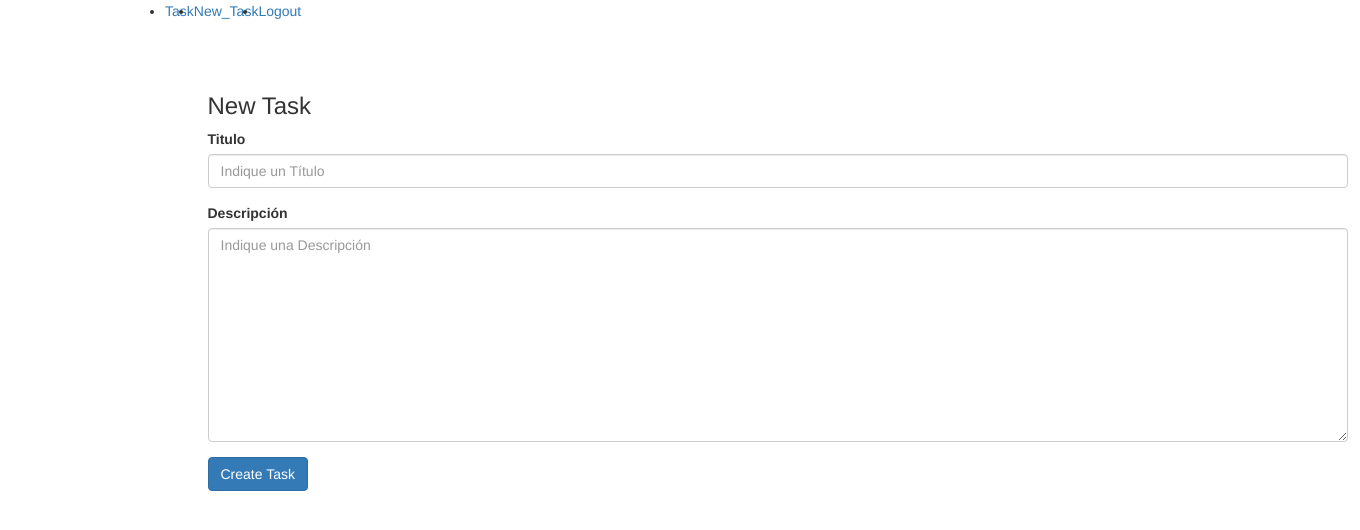
After one commit to tarsicio/python_login_system, a Flask app: page /tasks/new in a window 1360 px wide. The commit adds this page. Shown: the top 530 px of the page. Run offline with Flask 2, Linux system fonts and the light colour scheme; a user stored in the database is signed in; some libraries are stand-ins or nearby versions.

Commit message:
Aplicación culminada

```diff
--- a/app/consts.py
+++ b/app/consts.py
@@ -1,9 +1,9 @@
 LOGIN_REQUIRED = 'Inicie sesión para operar el sistema.'
+USER_CREATE = 'Usuario creado exitosamente.'
+LOGOUT = 'Sessión cerrada exitosamente.'
+ERROR_USER_PASSWORD = 'Datos incorrectos verifique.'
+LOGIN = 'Usuario autenticado exitosamente.'
 
-USER_CREATE = 'Usuario creado exitosamente.'
-
-LOGOUT = 'Sessión cerrada exitosamente.'
-
-ERROR_USER_PASSWORD = 'Datos incorrectos verifique.'
-
-LOGIN = 'Usuario autenticado exitosamente.'
+TASK_CREATE = 'Tarea creada correctamente'
+TASK_UPDATE = 'Tarea Actualizada con Exito'
+TASK_DELETE = 'Tarea eliminada correctamente'
--- a/app/forms.py
+++ b/app/forms.py
@@ -1,6 +1,6 @@
 from wtforms import Form, HiddenField
 from wtforms import validators
-from wtforms import StringField, PasswordField, BooleanField
+from wtforms import StringField, PasswordField, BooleanField, TextAreaField
 from wtforms.fields import DateField, EmailField, TelField
 
 from .models import User
@@ -28,12 +28,12 @@ class RegisterForm(Form):
 		])
 	email = EmailField('Email',[
 		validators.Length(min=1, max=100),
-		validators.DataRequired(message='El Email es Requerido'),
-		validators.Email(message='Ingrese un Email valido')
+		validators.DataRequired(message='El Email es Requerido.'),
+		validators.Email(message='Ingrese un Email valido.')
 		])
 	password = PasswordField('Password',[
 		validators.DataRequired('El Password es requerido'),
-		validators.EqualTo('confirm_password',message='La contraseña no coincide')
+		validators.EqualTo('confirm_password',message='La contraseña no coincide.')
 		])
 	confirm_password = PasswordField('Confirm password')
 	accept = BooleanField('',[
@@ -48,3 +48,12 @@ class RegisterForm(Form):
 	def validate_email(self,email):
 		if User.get_by_email(email.data):
 			raise validators.ValidationError('El Email ya esta en uso, escoja otro...!')
+
+class TaskForm(Form):
+	title = StringField('Titulo',[
+		validators.Length(min=4, max=50,message='Título fuera de rango.'),
+		validators.DataRequired(message='Título es requerido.')
+		])
+	description = TextAreaField('Descripción',[
+		validators.DataRequired(message='Descripción es requerido.')
+		],render_kw={'rows':10})
--- a/app/templates/layout.html
+++ b/app/templates/layout.html
@@ -12,17 +12,20 @@
 			<div>
 				<ul class="navbar-nav ml-auto">
 					{% if current_user.is_authenticated %}
-						<li class="nav-item active">
-							<a class="nav-link" href="{{ url_for('.task') }}">Task</a>
+						<li class="nav-item {% if active == 'tasks' %} active {% endif %}">
+							<a class="nav-link" href="{{ url_for('.tasks') }}">Task</a>
 						</li>
-						<li class="nav-item active">
+						<li class="nav-item {% if active == 'new_task' %} active {% endif %}">
+							<a class="nav-link" href="{{ url_for('.new_task') }}">New_Task</a>
+						</li>
+						<li class="nav-item">
 							<a class="nav-link" href="{{ url_for('.logout') }}">Logout</a>
 						</li>
 					{% else %}
-						<li class="nav-item active">
+						<li class="nav-item {% if active == 'login' %} active {% endif %}">
 							<a class="nav-link" href="{{ url_for('.login') }}">Login</a>
 						</li>
-						<li class="nav-item active">
+						<li class="nav-item {% if active == 'register' %} active {% endif %}">
 							<a class="nav-link" href="{{ url_for('.register') }}">Register</a>
 						</li>
 					{% endif %}
--- /dev/null
+++ b/app/templates/task/new.html
@@ -0,0 +1,20 @@
+{% extends 'layout.html' %}
+{% from "helpers/_forms.html" import render_field %}
+
+{% block container %}
+	<div class="col-md-12 col-md-offset-1">
+		<h3>New Task</h3>
+		<form class=""  method="post">
+			<input type="hidden" name="csrf_token" value="{{csrf_token()}}"\>
+			<div class="form-group">
+				 {{ render_field(form.title, class='form-control',placeholder='Indique un Título') }}
+			</div>
+			<div class="form-group">
+				{{ render_field(form.description, class='form-control',placeholder='Indique una Descripción') }}
+			</div>
+			<button class="btn btn-primary" type="submit" name="button">
+				Create Task
+			</button>
+		</form>
+	</div>
+{% endblock %}
--- a/app/views.py
+++ b/app/views.py
@@ -1,7 +1,7 @@
 from flask import Blueprint
-from flask import render_template, request, flash, redirect, url_for
-from .forms import LoginForm, RegisterForm
-from .models import User
+from flask import render_template, request, flash, redirect, url_for, abort
+from .forms import LoginForm, RegisterForm, TaskForm
+from .models import User, Task
 from flask_login import login_user, logout_user, login_required, current_user
 
 from . import login_manager
@@ -30,7 +30,7 @@ def logout():
 @page.route('/login', methods=['GET','POST'])
 def login():
 	if current_user.is_authenticated:
-		return redirect(url_for('.task'))
+		return redirect(url_for('.tasks'))
 
 	form = LoginForm(request.form)
 	if request.method == 'POST' and form.validate():
@@ -38,16 +38,16 @@ def login():
 		if user and user.verify_password(form.password.data):
 			login_user(user)
 			flash(LOGIN)
-			return redirect(url_for('.task'))
+			return redirect(url_for('.tasks'))
 		else:
 			flash(ERROR_USER_PASSWORD,'error')
 
-	return render_template('auth/login.html',title='PYTHON | Login', form=form)
+	return render_template('auth/login.html',title='PYTHON | Login', form=form,active='login')
 
 @page.route('/register', methods=['GET','POST'])
 def register():
 	if current_user.is_authenticated:
-		return redirect(url_for('.task'))
+		return redirect(url_for('.tasks'))
 
 	form = RegisterForm(request.form)
 	if request.method == 'POST':
@@ -55,11 +55,63 @@ def register():
 			user = User.create_element(form.username.data,form.password.data,form.email.data)
 			flash(USER_CREATE)
 			login_user(user)
-			return redirect(url_for('.task'))
+			return redirect(url_for('.tasks'))
 
-	return render_template('auth/register.html', title='PYTHON | Register',form=form)
+	return render_template('auth/register.html', title='PYTHON | Register',form=form,active='register')
 
-@page.route('/task')
+@page.route('/tasks')
+@page.route('/tasks/<int:page>')
 @login_required
-def task():
-	return render_template('task/list.html',title='PYTHON | Task')
+def tasks(page=1, per_page=10):
+	pagination = current_user.tasks.paginate(page,per_page=per_page)
+	tasks = pagination.items
+	return render_template('task/list.html',title='PYTHON | Task',tasks=tasks,
+		pagination=pagination,page=page,active='tasks')
+
+@page.route('/tasks/new', methods=['GET','POST'])
+@login_required
+def new_task():
+	form = TaskForm(request.form)
+	if request.method == 'POST' and form.validate():
+		task = Task.create_element(form.title.data,form.description.data,current_user.id)
+		if task:
+			flash(TASK_CREATE)
+	return render_template('task/new.html',title='PYTHON | Task',form=form,active='new_task')
+
+@page.route('/tasks/show/<int:task_id>', methods=['GET','POST'])
+@login_required
+def get_task(task_id):
+	task = Task.query.get_or_404(task_id)
+
+	if task.user_id != current_user.id:
+		abort(404)
+	return render_template('task/show.html',title='PYTHON | Task',task=task)
+
+
+@page.route('/tasks/edit/<int:task_id>', methods=['GET','POST'])
+@login_required
+def edit_task(task_id):
+	task = Task.query.get_or_404(task_id)
+
+	if task.user_id != current_user.id:
+		abort(404)
+
+	form = TaskForm(request.form, obj=task)
+	if request.method == 'POST' and form.validate():
+		task = Task.update_element(task.id,form.title.data,form.description.data)
+		if task:
+			flash(TASK_UPDATE)
+	return render_template('task/edit.html',title='PYTHON | Task',form=form)
+
+@page.route('/tasks/delete/<int:task_id>', methods=['GET','POST'])
+@login_required
+def delete_task(task_id):
+	task = Task.query.get_or_404(task_id)
+
+	if task.user_id != current_user.id:
+		abort(404)
+
+	if Task.delete_element(task.id):
+		flash(TASK_DELETE)
+
+	return redirect(url_for('.tasks'))
--- a/config.py
+++ b/config.py
@@ -1,10 +1,11 @@
 class Config:
-	SECRET_KEY = 'tarsicio'
+	SECRET_KEY = 'cambiar_por_otra_mas_robusta'
 
 class DevelomentConfing(Config):
 	DEBUG = True
 	SQLALCHEMY_DATABASE_URI ='sqlite:///python.sqlite'
-	SQLALCHEMY_DATABASE_URI_01 ='mysql://root:Panama.*@localhost/python'
+	SQLALCHEMY_DATABASE_URI_01 ='mysql://root:clave@localhost/python'
+	SQLALCHEMY_TRACK_MODIFICATIONS = False
 
 config = {
 	'develoment': DevelomentConfing,
```
Also changed, not shown: app/models.py (+50 -0 lines), app/templates/task/edit.html (added, +20 -0 lines), app/templates/task/list.html (+43 -1 lines), app/templates/task/show.html (added, +18 -0 lines), app/python.sqlite.
